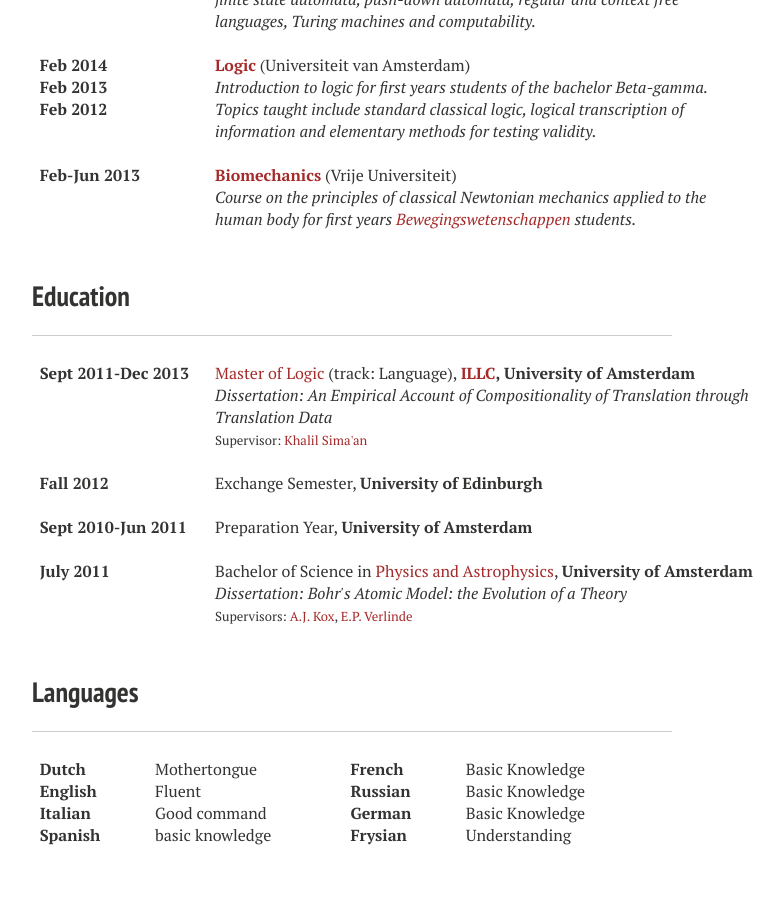
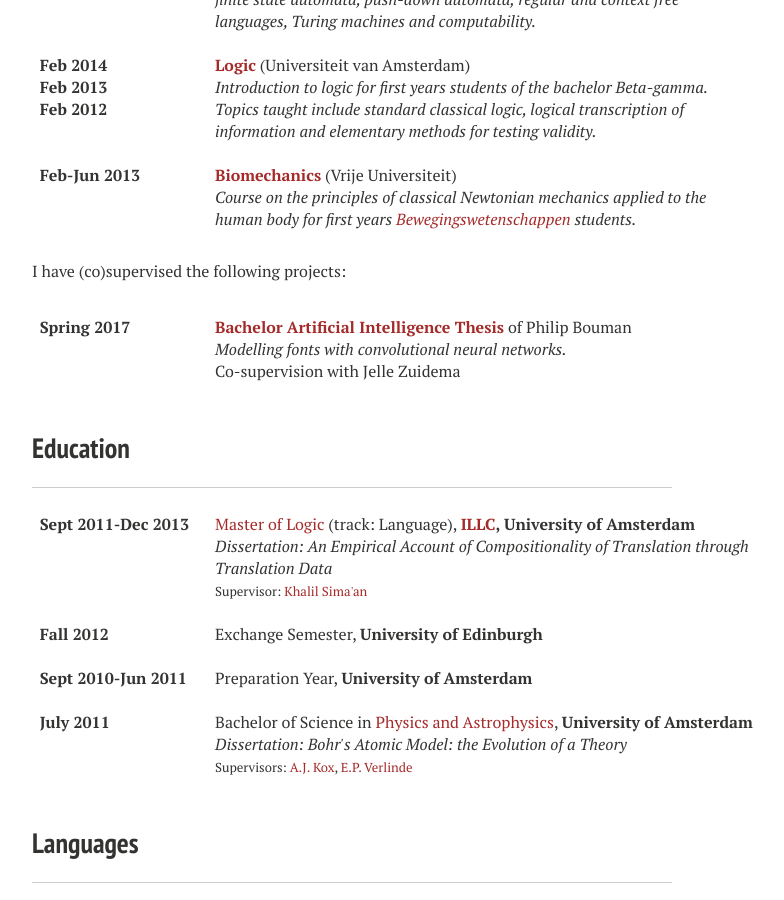
Before and after one commit to dieuwkehupkes/dieuwkehupkes.github.io, a Jekyll site: the page built from cv/index.md, in a window 1280 px wide and 900 px high, scrolled down 1470 px. Shown: the whole window, without its empty margins (288-1072 px from the left). Built offline with Jekyll 4.4.1, drawn with Linux system fonts in a browser that asks for light colours; nearby versions of some CDN libraries.

Commit message:
update with supervision

```diff
--- a/cv/index.md
+++ b/cv/index.md
@@ -124,6 +124,23 @@ I have been teaching assistant in the following courses:
     </div>
 </div>
 
+I have (co)supervised the following projects:
+
+<div id="columns">
+    <div class="date column">
+        <b>
+        Spring 2017
+        <br><br>
+        </b>
+    </div>
+    <div class="description column">
+        <b><font color="brown">Bachelor Artificial Intelligence Thesis</font></b> of Philip Bouman
+        <br> <i>Modelling fonts with convolutional neural networks.</i>
+        <br> Co-supervision with Jelle Zuidema
+        <br><br>
+    </div>
+</div>
+
 
 ## Education
 <hr>
```
